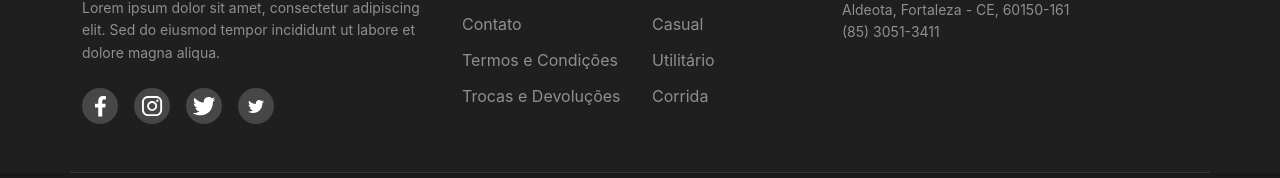
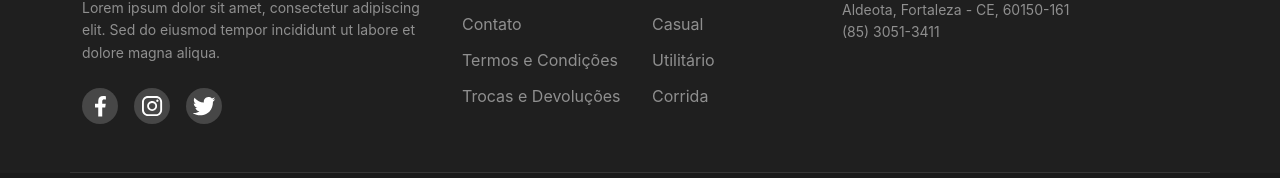
Before and after one commit to paulojefferson-bit/Descricao-final, a React (Vite) app: page / in a window 1280 px wide. Shown: the part 2768-2946 px from the top of the page. Built offline with nearby package versions, Linux system fonts and the light colour scheme.

Commit message:
correcaocadastro

```diff
--- a/src/components/Footer/Footer.jsx
+++ b/src/components/Footer/Footer.jsx
@@ -24,9 +24,7 @@ const Footer = () => {
                 <a href="#" className="footer-social-link">
                   <img src="../img/Path twitter.svg" alt="Twitter" />
                 </a>
-                <a href="https://twitter.com" target="_blank" rel="noopener noreferrer" className="footer-social-link">
-                  <i className="bi bi-twitter"></i>
-                </a>
+
               </div>
             </Col>
 
--- a/src/components/HomeProdutos/HomeProdutos.jsx
+++ b/src/components/HomeProdutos/HomeProdutos.jsx
@@ -36,7 +36,8 @@ const ProdutosEmAlta = () => {
               <img src={produto.imagem} className="w-100 my-2" alt={produto.nome} />
             </div>
             <div className="mt-2 text-start">
-              <h6 style={{ color: '#828080' }}>{produto.categoria}</h6>              <Link to={`/produtos/${produto.id}`} style={{ textDecoration: 'none', color: '#000' }}>
+              <h6 style={{ color: '#828080' }}>{produto.categoria}</h6>
+              <Link to={`/produtos/${produto.id}`} style={{ textDecoration: 'none', color: '#000' }}>
                 {produto.nome}
               </Link>
               <p className="text-muted mb-1">
```
